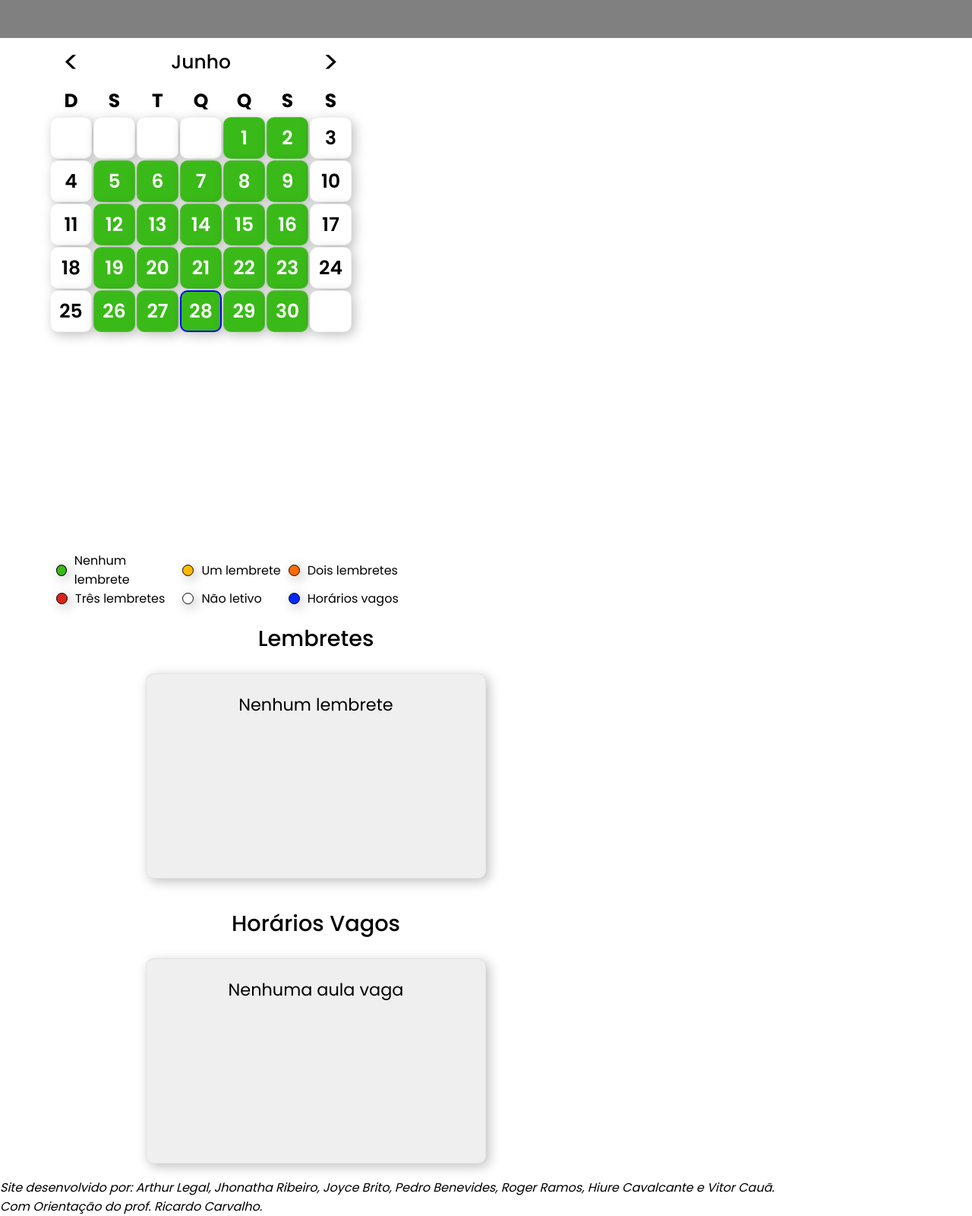
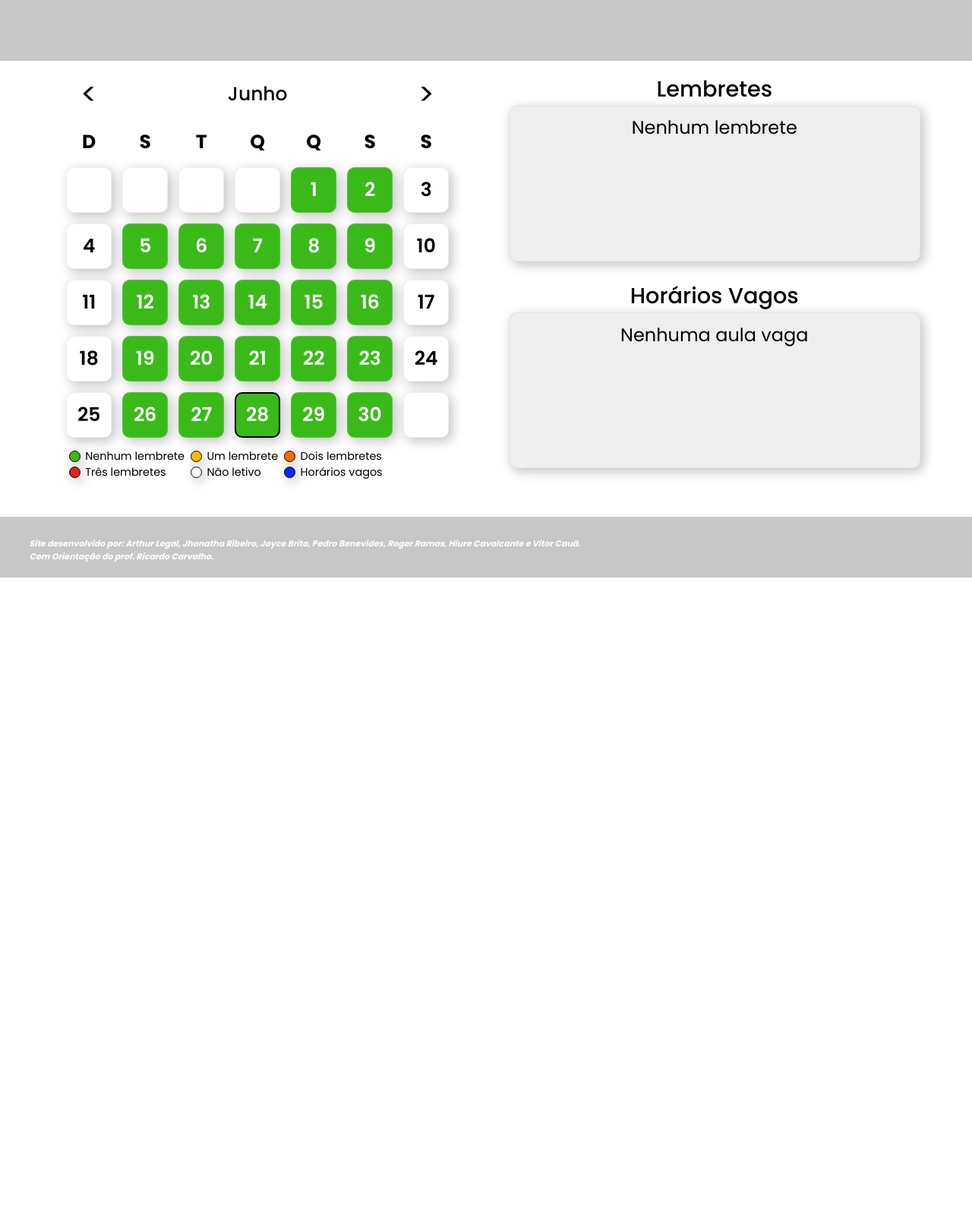
Before and after one commit to PPABarreiras/calendario, a PHP site: page /pages/student/calender/index.html in a window 1280 px wide. Shown: the whole page at 76% size. After the commit the page ends 760 px from the top, so only its background shows below. Run offline with PHP 8.4, Linux system fonts and the light colour scheme.

Commit message:
Update styles.css

```diff
--- a/ppa/front/ppa/pages/student/calender/styles.css
+++ b/ppa/front/ppa/pages/student/calender/styles.css
@@ -1,25 +1,61 @@
+.Grid-container{
+  display:grid;
+  grid-template-rows: auto auto auto;
+  grid-template-columns: 50% 50%;
+  grid-template-areas:
+  "header header"
+  "main aside"
+  "footer footer";
+}
+
 header {
-  width: 100%;
-  height: 50px;
-  background: gray;
+  grid-area: header;
+  height: 10vh;
+  background: var(--color-gray-dark);
 }
 
 main {
+  grid-area: main;
+  margin-left: 3vw;
   display: flex;
-  justify-content: space-between;
-  padding: 0 5%;
+  justify-content: center;
+}
+
+aside{
+  grid-area:aside;
+  margin-right: 3vw;
+  display: flex;
+  align-items:center;
+}
+
+footer{
+  grid-area: footer;
+  display: flex;
+  align-items: center;
+  margin-top: 6vh;
+  height: 10vh;
+  background-color: var(--color-gray-dark);
+}
+
+footer address{
+  margin-top: 1vh;
+  margin-left: 3vw;
+  color: var(--color-white);
+  font-size: 0.688rem;
+  font-weight: bold;
+}
+
+table{
+  border-spacing: 0.9rem;
 }
 
 .contentCalender {
-  width: 50%;
-  height: calc(100vh - 50px);
   display: flex;
   flex-direction: column;
-  justify-content: space-between;
 }
 
 .calender > table > thead > tr > th {
-  font-size: 25px;
+  font-size: 1.563rem;
   user-select: none;
 }
 
@@ -32,82 +68,60 @@ main {
 }
 
 .selected {
-  border: 2px solid blue !important;
+  border: 0.125rem solid var(--color-black) !important;
 }
 
 .calender > table > tbody > tr > td {
-  width: 55px;
-  height: 55px;
+  width: 3.75rem;
+  height: 3.75rem;
   text-align: center;
   border: var(--border-gray);
   box-shadow: var(--box-shadow-black);
-  border-radius: 10px;
+  border-radius: 0.625rem;
   background: var(--color-white);
-  font-size: 25px;
+  font-size: 1.563rem;
   font-weight: 600;
   cursor: pointer;
   position: relative;
   user-select: none;
 }
 
-.none {
-  width: 100%;
-  height: 100%;
-  display: flex;
-  justify-content: center;
-  align-items: center;
-  font-size: 1.4rem;
+.calender > table > tbody > tr > td:empty{
+  cursor:auto;
+ }
+
+.calender > table > tbody > tr > td:not(:empty):hover{
+ border: 0.125rem var(--color-black) solid;
 }
 
 .nextAndPreviousCalender {
   background: none;
   cursor: pointer;
-  font-size: 40px;
+  font-size: 2.5rem;
   font-weight: 400;
 }
 
 .detailsCalender {
-  width: 80%;
+  justify-content: left;
+  margin-left: 0.6rem;
   display: grid;
   grid-template-columns: auto auto auto;
-}
-
-.seeDetails {
-  width: 50%;
-  height: calc(100vh - 50px);
-  display: flex;
-  justify-content: space-around;
-  align-items: flex-end;
-  flex-direction: column;
-}
-
-.tasks {
-  width: 70%;
-  height: 45%;
-  display: flex;
-  align-items: flex-end;
-}
-
-.vacantClasses {
-  width: 70%;
-  height: 45%;
-  display: flex;
-  align-items: flex-end;
 }
 
 .ballInfo {
   display: flex;
   align-items: center;
-  margin-left: 10px;
+  margin-left: 0.5rem;
+  font-size: 0.9rem;
 }
 
 .ballInfo > div {
-  width: 15px;
-  height: 15px;
+  width: 0.938rem;
+  height: 0.938rem;
   border: var(--border-black);
   box-shadow: var(--box-shadow-black);
-  border-radius: 50%;
-  margin-right: 10px;
+  border-radius: 100%;
+  margin-right: 0.5vw;
 }
 
 .backGreen {
@@ -140,135 +154,122 @@ main {
 
 .captured::after {
   content: "";
-  width: 10px;
-  height: 10px;
+  width: 0.625rem;
+  height: 0.625rem;
   position: absolute;
-  top: 5px;
-  right: 5px;
+  top: 0.313rem;
+  right: 0.313rem;
   background-color: var(--color-white);
   border-radius: 50%;
 }
 
-.containerViewTasks {
+.seeDetails {
+  width: 100%;
+  height: 100%;
+  display: flex;
+  justify-content: center;
+  align-items: center;
+  flex-direction: column;
+}
+
+.tasks, .vacantClasses{
+  width: 90%;
+  height: 45%;
+  display: flex;
+
+}
+
+.containerViewTasks , .containerViewVacantClasses{
   width: 100%;
   height: 100%;
   display: flex;
   align-items: center;
-  justify-content: space-between;
   flex-direction: column;
 }
 
-.titleViewTasks {
+.titleViewTasks, .titleViewVacantClasses{
   font-size: 1.8rem;
   color: var(--color-black);
   font-weight: 500;
 }
 
-.contentViewTasks {
+.contentViewTasks, .contentViewVacantClasses{
+  position: relative;
   width: 100%;
-  height: 80%;
+  height: 100%;
   border: var(--border-gray);
   box-shadow: var(--box-shadow-black);
-  border-radius: 10px;
-  background-color: #EFEFEF;
-  overflow: auto;
-  padding: 5% 0;
+  background-color: var(--color-gray);
+  border-radius: 0.625rem;
+  overflow-x: hidden;
+  overflow-y: auto;
+
 }
 
-.contentViewTasks ul {
-  width: 100%;
-  display: flex;
-  align-items: center;
-  flex-direction: column;
+.containerViewTasks ul, .containerViewVacantClasses ul{
+  position: absolute; /*Não permitir que os elementos dentro da ul alterem os container*/
+  width: 80%;
+  list-style: none;
+  text-align: justify;
+  margin: 2% 10%;
  }
 
-.viewTask {
+ .contentViewTasks ul, .containerViewVacantClasses ul{
+  position: absolute; /*Não permitir que os elementos dentro da ul alterem os container*/
+  width: 80%;
+  margin: 2% 10%;
+  justify-content: center;
   list-style: none;
-  width: 90%;
-  height: 50px;
-  display: flex;
-  align-items: center;
-  justify-content: center;
-  background-color: var(--color-green);
-  border-radius: 5px;
-  color: var(--color-white);
+  text-align: justify;
+ }
+
+ .viewTask, .viewVacantClass{
+   list-style: none;
    font-size: 1.2rem;
    font-weight: 600;
-  text-shadow: var(--text-shadow-black);
+   color: var(--color-white);
    margin-bottom: 2%;
    cursor: pointer;
-  user-select: none;
  }
 
-.containerViewVacantClasses {
-  width: 100%;
-  height: 100%;
-  display: flex;
-  align-items: center;
-  justify-content: space-between;
-  flex-direction: column;
+ ul details{
+   border-radius: 0.4rem;
  }
 
-.titleViewVacantClasses {
-  font-size: 1.8rem;
-  color: var(--color-black);
-  font-weight: 500;
+ .viewTask summary{
+  background-color: var(--color-green);
 }
 
-.contentViewVacantClasses {
-  width: 100%;
-  height: 80%;
-  border: var(--border-gray);
-  box-shadow: var(--box-shadow-black);
-  border-radius: 10px;
-  background-color: var(--color-gray);
-  overflow: auto;
-  padding: 5% 0;
+ .viewTask{
+   background-color: var(--color-green);
  }
 
-.contentViewVacantClasses ul {
-  width: 100%;
-  display: flex;
-  align-items: center;
-  flex-direction: column;
+ .viewTask summary, .viewVacantClass summary{
+   padding: 1%;
+   padding-left: 3%;
+   border-radius:0.4rem 0.4rem 0 0;
  }
 
-.viewVacantClass {
-  list-style: none;
-  width: 90%;
-  height: 50px;
-  display: flex;
-  align-items: center;
-  justify-content: center;
-  background-color: var(--color-blue);
-  border-radius: 5px;
-  color: var(--color-white);
-  font-size: 1.2rem;
-  font-weight: 600;
-  text-shadow: var(--text-shadow-black);
-  margin-bottom: 2%;
-  cursor: pointer;
-  user-select: none;
+ .vacantClasses{
+   margin-top: 3vh; /* Espaçamento entre os Lembretes e o as aulas vagas*/
  }
 
-.infosVacantClass {
-  position: relative;
-  height: 100px !important;
-  flex-direction: column;
-  justify-content: flex-start;
-  padding-top: 15px;
+ .none {
+   display: flex;
+   justify-content: center;
+   font-size: 1.5rem;
  }
 
-.infosVacantClass > div {
-  width: 100%;
-  height: 50px;
-  position: absolute;
-  bottom: 0;
+ .TaskContent, .TimeContent{
+   font-size: 1rem;
+   text-shadow: none;
+   padding: 1.5% 5% 3% 5%;
+   border-radius: 0 0 0.4rem 0.4rem;
+   color: var(--color-black);
    background-color: var(--color-gray-dark);
-  padding-left: 15%;
  }
 
-.vacantClass {
+ .vacantClass, .capturedVacantClass{
    display: flex;
    align-items: center;
    font-size: 1rem;
```
Also changed, not shown: other parts of ppa/front/ppa/pages/student/calender/styles.css (+43 -79 lines). Lines whose indentation alone changed are shown as unchanged.
